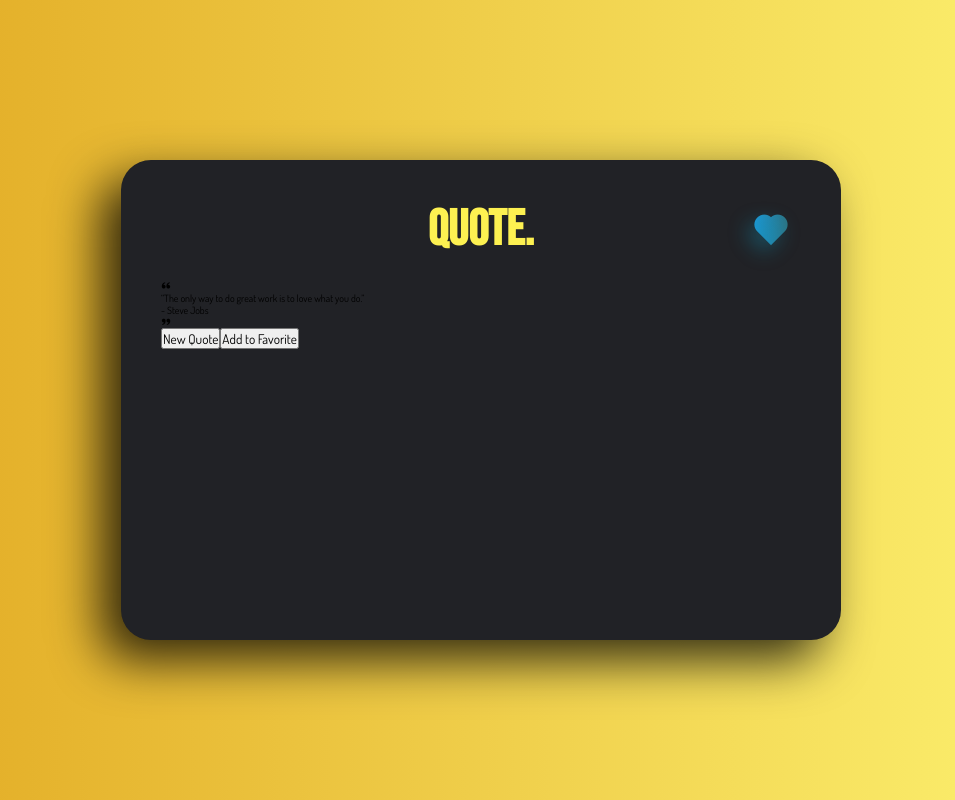
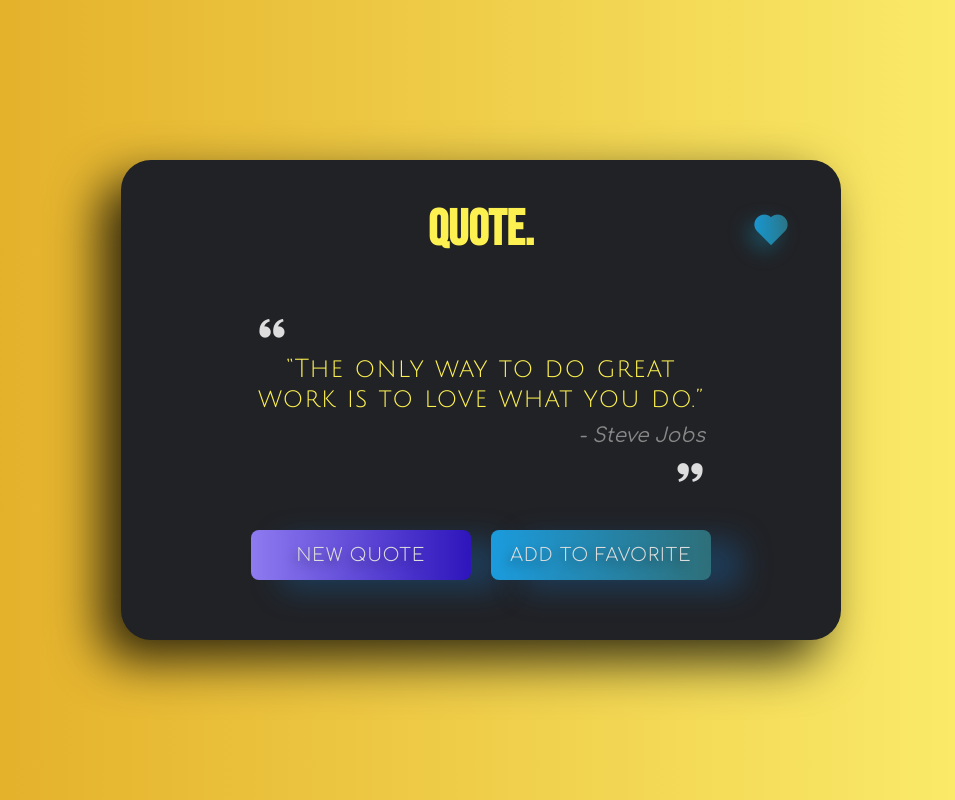
Before and after one commit to gitfilix/quote-gen, a React (Vite) app in the folder quote-app/: page / in a window 1280 px wide. Shown: the whole page, without its empty margins (159-1114 px from the left). Built offline with nearby package versions, Linux system fonts and the light colour scheme.

Commit message:
Q: more css neat tricks

```diff
--- a/quote-app/src/Components/QuotesApp.css
+++ b/quote-app/src/Components/QuotesApp.css
@@ -43,3 +43,96 @@
         /* transform: translateY(0.1rem); */
     }
 }
+
+/* another neat trick for perfectly align to the center */
+.quote {
+    position: absolute;
+    top: 50%;
+    left: 50%;
+    transform: translate(-50%, -50%);
+    display: flex;
+    flex-direction: column;
+    row-gap: 1rem;
+}
+
+.quote-text {
+    font-family: 'Julius Sans One', sans-serif;
+    font-size: clamp(1.6rem, 2cqi, 3rem); /* cqi: container querry inside  */
+    line-height: 3rem;
+    color: #fdf151;
+    text-align: center;
+    letter-spacing: 0.1rem;
+    width: clamp(25rem, 35cqi, 50rem); /* cqi: container querry inside: preferred value 35rem  */
+}
+
+.quote-author {
+    font-family: 'Comfortaa', cursive;
+    font-size: 2rem;
+    color: #888;
+    text-align: right;
+    font-style: italic;
+}
+
+/* quote icons */
+.quote i {
+    color: #ddd;
+    font-size: 3rem;
+}
+
+.right-quote {
+    text-align: right;
+}
+
+
+/* buttons */
+.buttons {
+    position: absolute;
+    bottom: 6rem;
+    left: 50%;
+    transform: translateX(-50%);
+    display: flex;
+    column-gap: 2rem;
+}
+
+.btn {
+   width: 22rem;
+   height: 5rem;
+   border-radius: 0.8rem;
+   padding: 0 1rem;
+   border: none;
+   font-size: 1.8rem;
+   text-wrap: none;
+   font-family: 'Comfortaa', cursive;
+   font-weight: 200;
+   color: #ddd;
+   text-transform: uppercase;
+   letter-spacing: 1px;
+   cursor: pointer;
+   box-shadow: 3rem 1rem 3rem rgba(25, 100, 165, 0.4);
+   text-shadow: -.3rem 0.5rem 1rem rgba(0, 0, 0, 0.4);
+
+   &:hover {
+        color: #fff;
+        /* transform: scale(1.05); */
+   }
+
+   &:active {
+       transform: translateY(0.2rem);
+   }
+}
+
+.btn-new {
+    background-image: linear-gradient(to left, #2e15bc, #8e7bf0);
+
+    &:hover {
+        background-image: linear-gradient(to left, #2913a2, #6e60b4);
+    }
+}
+
+.btn-fav {
+    background-image: linear-gradient(to left, #2e6f79, #1b9bdd);
+
+    &:hover {
+        background-image: linear-gradient(to left, #265d65, #157aad);
+    }
+}
```
Also changed, not shown: quote-app/src/index.css (+7 -0 lines).
